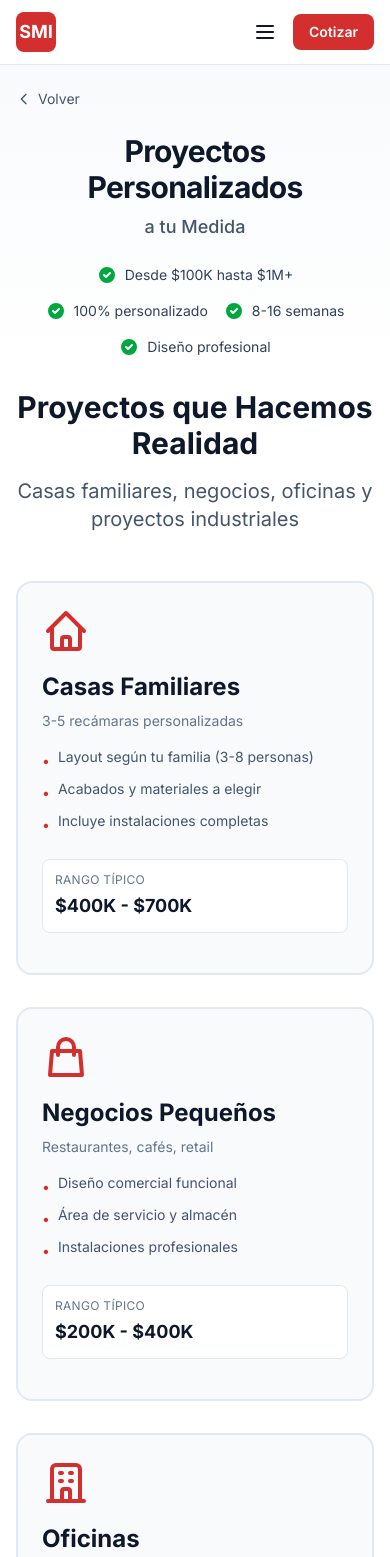
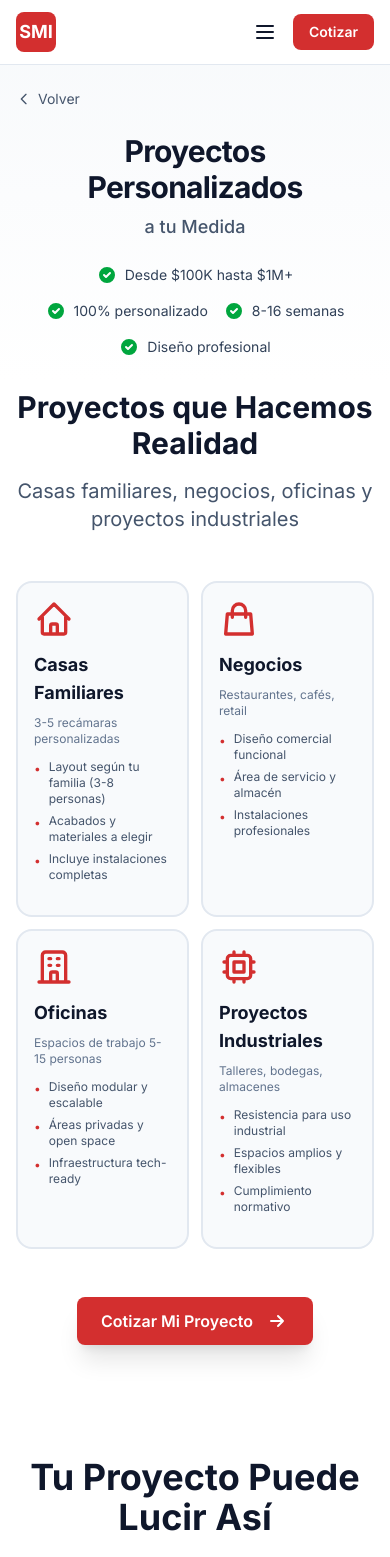
Before and after one commit to stevetrabajos0/smi-contenedores, a Next.js app: page /personalizado in a window 390 px wide. Shown: the top 1557 px of the page. Built offline with nearby package versions, Linux system fonts and the light colour scheme.

Commit message:
feat(personalizado): reduce CTA button size for better visual balance
- Update hero button padding: px-6 py-3 sm:px-8 sm:py-3.5
- Adjust font size: text-base sm:text-lg
- Result: 48px mobile / 52px desktop (optimal UX)
- Maintains accessibility (>44px touch target)

```diff
--- a/app/personalizado/page.tsx
+++ b/app/personalizado/page.tsx
@@ -131,174 +131,134 @@ export default function PersonalizadoLandingPage() {
           </div>
 
           {/* Grid de ejemplos */}
-          <div className="grid md:grid-cols-2 lg:grid-cols-4 gap-8">
+          <div className="grid grid-cols-2 md:grid-cols-2 lg:grid-cols-4 gap-3 sm:gap-6">
 
             {/* Card 1 - Casas Familiares */}
-            <div className="bg-slate-50 rounded-2xl p-6 border-2 border-slate-200
+            <div className="bg-slate-50 rounded-2xl p-4 sm:p-6 border-2 border-slate-200
                           hover:border-[#D32F2F] transition-all hover:shadow-lg group">
-              <div className="mb-4">
-                <svg className="w-12 h-12 text-[#D32F2F]" fill="none" stroke="currentColor" viewBox="0 0 24 24">
+              <div className="mb-3 sm:mb-4">
+                <svg className="w-10 h-10 sm:w-12 sm:h-12 text-[#D32F2F]" fill="none" stroke="currentColor" viewBox="0 0 24 24">
                   <path strokeLinecap="round" strokeLinejoin="round" strokeWidth={2} d="M3 12l2-2m0 0l7-7 7 7M5 10v10a1 1 0 001 1h3m10-11l2 2m-2-2v10a1 1 0 01-1 1h-3m-6 0a1 1 0 001-1v-4a1 1 0 011-1h2a1 1 0 011 1v4a1 1 0 001 1m-6 0h6" />
                 </svg>
               </div>
-              <h3 className="text-2xl font-bold text-slate-900 mb-2">
+              <h3 className="text-lg sm:text-xl font-bold text-slate-900 mb-2">
                 Casas Familiares
               </h3>
-              <p className="text-slate-500 text-sm mb-4">
+              <p className="text-slate-500 text-xs sm:text-sm mb-3 sm:mb-4">
                 3-5 recámaras personalizadas
               </p>
 
               {/* Bullets específicos */}
-              <ul className="space-y-2 mb-6">
-                <li className="text-sm text-slate-600 flex items-start gap-2">
-                  <span className="text-[#D32F2F] mt-1">•</span>
+              <ul className="space-y-1.5 sm:space-y-2 mb-4 sm:mb-6">
+                <li className="text-xs sm:text-sm text-slate-600 flex items-start gap-2">
+                  <span className="text-[#D32F2F] mt-0.5">•</span>
                   Layout según tu familia (3-8 personas)
                 </li>
-                <li className="text-sm text-slate-600 flex items-start gap-2">
-                  <span className="text-[#D32F2F] mt-1">•</span>
+                <li className="text-xs sm:text-sm text-slate-600 flex items-start gap-2">
+                  <span className="text-[#D32F2F] mt-0.5">•</span>
                   Acabados y materiales a elegir
                 </li>
-                <li className="text-sm text-slate-600 flex items-start gap-2">
-                  <span className="text-[#D32F2F] mt-1">•</span>
+                <li className="text-xs sm:text-sm text-slate-600 flex items-start gap-2">
+                  <span className="text-[#D32F2F] mt-0.5">•</span>
                   Incluye instalaciones completas
                 </li>
               </ul>
-
-              {/* Pricing box */}
-              <div className="bg-white rounded-lg p-3 mb-4 border border-slate-200">
-                <p className="text-xs text-slate-500 uppercase tracking-wide mb-1">
-                  Rango Típico
-                </p>
-                <p className="text-lg font-bold text-slate-900">
-                  $400K - $700K
-                </p>
-              </div>
             </div>
 
             {/* Card 2 - Negocios Pequeños */}
-            <div className="bg-slate-50 rounded-2xl p-6 border-2 border-slate-200
+            <div className="bg-slate-50 rounded-2xl p-4 sm:p-6 border-2 border-slate-200
                           hover:border-[#D32F2F] transition-all hover:shadow-lg group">
-              <div className="mb-4">
-                <svg className="w-12 h-12 text-[#D32F2F]" fill="none" stroke="currentColor" viewBox="0 0 24 24">
+              <div className="mb-3 sm:mb-4">
+                <svg className="w-10 h-10 sm:w-12 sm:h-12 text-[#D32F2F]" fill="none" stroke="currentColor" viewBox="0 0 24 24">
                   <path strokeLinecap="round" strokeLinejoin="round" strokeWidth={2} d="M16 11V7a4 4 0 00-8 0v4M5 9h14l1 12H4L5 9z" />
                 </svg>
               </div>
-              <h3 className="text-2xl font-bold text-slate-900 mb-2">
-                Negocios Pequeños
+              <h3 className="text-lg sm:text-xl font-bold text-slate-900 mb-2">
+                Negocios
               </h3>
-              <p className="text-slate-500 text-sm mb-4">
+              <p className="text-slate-500 text-xs sm:text-sm mb-3 sm:mb-4">
                 Restaurantes, cafés, retail
               </p>
 
               {/* Bullets específicos */}
-              <ul className="space-y-2 mb-6">
-                <li className="text-sm text-slate-600 flex items-start gap-2">
-                  <span className="text-[#D32F2F] mt-1">•</span>
+              <ul className="space-y-1.5 sm:space-y-2 mb-4 sm:mb-6">
+                <li className="text-xs sm:text-sm text-slate-600 flex items-start gap-2">
+                  <span className="text-[#D32F2F] mt-0.5">•</span>
                   Diseño comercial funcional
                 </li>
-                <li className="text-sm text-slate-600 flex items-start gap-2">
-                  <span className="text-[#D32F2F] mt-1">•</span>
+                <li className="text-xs sm:text-sm text-slate-600 flex items-start gap-2">
+                  <span className="text-[#D32F2F] mt-0.5">•</span>
                   Área de servicio y almacén
                 </li>
-                <li className="text-sm text-slate-600 flex items-start gap-2">
-                  <span className="text-[#D32F2F] mt-1">•</span>
+                <li className="text-xs sm:text-sm text-slate-600 flex items-start gap-2">
+                  <span className="text-[#D32F2F] mt-0.5">•</span>
                   Instalaciones profesionales
                 </li>
               </ul>
-
-              {/* Pricing box */}
-              <div className="bg-white rounded-lg p-3 mb-4 border border-slate-200">
-                <p className="text-xs text-slate-500 uppercase tracking-wide mb-1">
-                  Rango Típico
-                </p>
-                <p className="text-lg font-bold text-slate-900">
-                  $200K - $400K
-                </p>
-              </div>
             </div>
 
             {/* Card 3 - Oficinas */}
-            <div className="bg-slate-50 rounded-2xl p-6 border-2 border-slate-200
+            <div className="bg-slate-50 rounded-2xl p-4 sm:p-6 border-2 border-slate-200
                           hover:border-[#D32F2F] transition-all hover:shadow-lg group">
-              <div className="mb-4">
-                <svg className="w-12 h-12 text-[#D32F2F]" fill="none" stroke="currentColor" viewBox="0 0 24 24">
+              <div className="mb-3 sm:mb-4">
+                <svg className="w-10 h-10 sm:w-12 sm:h-12 text-[#D32F2F]" fill="none" stroke="currentColor" viewBox="0 0 24 24">
                   <path strokeLinecap="round" strokeLinejoin="round" strokeWidth={2} d="M19 21V5a2 2 0 00-2-2H7a2 2 0 00-2 2v16m14 0h2m-2 0h-5m-9 0H3m2 0h5M9 7h1m-1 4h1m4-4h1m-1 4h1m-5 10v-5a1 1 0 011-1h2a1 1 0 011 1v5m-4 0h4" />
                 </svg>
               </div>
-              <h3 className="text-2xl font-bold text-slate-900 mb-2">
+              <h3 className="text-lg sm:text-xl font-bold text-slate-900 mb-2">
                 Oficinas
               </h3>
-              <p className="text-slate-500 text-sm mb-4">
+              <p className="text-slate-500 text-xs sm:text-sm mb-3 sm:mb-4">
                 Espacios de trabajo 5-15 personas
               </p>
 
               {/* Bullets específicos */}
-              <ul className="space-y-2 mb-6">
-                <li className="text-sm text-slate-600 flex items-start gap-2">
-                  <span className="text-[#D32F2F] mt-1">•</span>
+              <ul className="space-y-1.5 sm:space-y-2 mb-4 sm:mb-6">
+                <li className="text-xs sm:text-sm text-slate-600 flex items-start gap-2">
+                  <span className="text-[#D32F2F] mt-0.5">•</span>
                   Diseño modular y escalable
                 </li>
-                <li className="text-sm text-slate-600 flex items-start gap-2">
-                  <span className="text-[#D32F2F] mt-1">•</span>
+                <li className="text-xs sm:text-sm text-slate-600 flex items-start gap-2">
+                  <span className="text-[#D32F2F] mt-0.5">•</span>
                   Áreas privadas y open space
                 </li>
-                <li className="text-sm text-slate-600 flex items-start gap-2">
-                  <span className="text-[#D32F2F] mt-1">•</span>
+                <li className="text-xs sm:text-sm text-slate-600 flex items-start gap-2">
+                  <span className="text-[#D32F2F] mt-0.5">•</span>
                   Infraestructura tech-ready
                 </li>
               </ul>
-
-              {/* Pricing box */}
-              <div className="bg-white rounded-lg p-3 mb-4 border border-slate-200">
-                <p className="text-xs text-slate-500 uppercase tracking-wide mb-1">
-                  Rango Típico
-                </p>
-                <p className="text-lg font-bold text-slate-900">
-                  $300K - $600K
-                </p>
-              </div>
             </div>
 
             {/* Card 4 - Proyectos Industriales */}
-            <div className="bg-slate-50 rounded-2xl p-6 border-2 border-slate-200
+            <div className="bg-slate-50 rounded-2xl p-4 sm:p-6 border-2 border-slate-200
                           hover:border-[#D32F2F] transition-all hover:shadow-lg group">
-              <div className="mb-4">
-                <svg className="w-12 h-12 text-[#D32F2F]" fill="none" stroke="currentColor" viewBox="0 0 24 24">
+              <div className="mb-3 sm:mb-4">
+                <svg className="w-10 h-10 sm:w-12 sm:h-12 text-[#D32F2F]" fill="none" stroke="currentColor" viewBox="0 0 24 24">
                   <path strokeLinecap="round" strokeLinejoin="round" strokeWidth={2} d="M9 3v2m6-2v2M9 19v2m6-2v2M5 9H3m2 6H3m18-6h-2m2 6h-2M7 19h10a2 2 0 002-2V7a2 2 0 00-2-2H7a2 2 0 00-2 2v10a2 2 0 002 2zM9 9h6v6H9V9z" />
                 </svg>
               </div>
-              <h3 className="text-2xl font-bold text-slate-900 mb-2">
+              <h3 className="text-lg sm:text-xl font-bold text-slate-900 mb-2">
                 Proyectos Industriales
               </h3>
-              <p className="text-slate-500 text-sm mb-4">
+              <p className="text-slate-500 text-xs sm:text-sm mb-3 sm:mb-4">
                 Talleres, bodegas, almacenes
               </p>
 
               {/* Bullets específicos */}
-              <ul className="space-y-2 mb-6">
-                <li className="text-sm text-slate-600 flex items-start gap-2">
-                  <span className="text-[#D32F2F] mt-1">•</span>
+              <ul className="space-y-1.5 sm:space-y-2 mb-4 sm:mb-6">
+                <li className="text-xs sm:text-sm text-slate-600 flex items-start gap-2">
+                  <span className="text-[#D32F2F] mt-0.5">•</span>
                   Resistencia para uso industrial
                 </li>
-                <li className="text-sm text-slate-600 flex items-start gap-2">
-                  <span className="text-[#D32F2F] mt-1">•</span>
+                <li className="text-xs sm:text-sm text-slate-600 flex items-start gap-2">
+                  <span className="text-[#D32F2F] mt-0.5">•</span>
                   Espacios amplios y flexibles
                 </li>
-                <li className="text-sm text-slate-600 flex items-start gap-2">
-                  <span className="text-[#D32F2F] mt-1">•</span>
+                <li className="text-xs sm:text-sm text-slate-600 flex items-start gap-2">
+                  <span className="text-[#D32F2F] mt-0.5">•</span>
                   Cumplimiento normativo
                 </li>
               </ul>
-
-              {/* Pricing box */}
-              <div className="bg-white rounded-lg p-3 mb-4 border border-slate-200">
-                <p className="text-xs text-slate-500 uppercase tracking-wide mb-1">
-                  Rango Típico
-                </p>
-                <p className="text-lg font-bold text-slate-900">
-                  $150K - $500K
-                </p>
-              </div>
             </div>
 
           </div>
@@ -307,7 +267,7 @@ export default function PersonalizadoLandingPage() {
           <div className="mt-12 text-center">
             <Link
               href="/cotizar/personalizado"
-              className="inline-flex items-center gap-3 bg-[#D32F2F] hover:bg-[#B71C1C] text-white px-10 py-5 rounded-lg font-bold text-xl transition-colors shadow-xl hover:shadow-2xl"
+              className="inline-flex items-center gap-3 bg-[#D32F2F] hover:bg-[#B71C1C] text-white px-6 py-3 sm:px-8 sm:py-3.5 rounded-lg font-semibold text-base sm:text-lg transition-colors shadow-xl hover:shadow-2xl"
             >
               Cotizar Mi Proyecto
               <svg className="w-6 h-6" fill="none" stroke="currentColor" viewBox="0 0 24 24">
```
